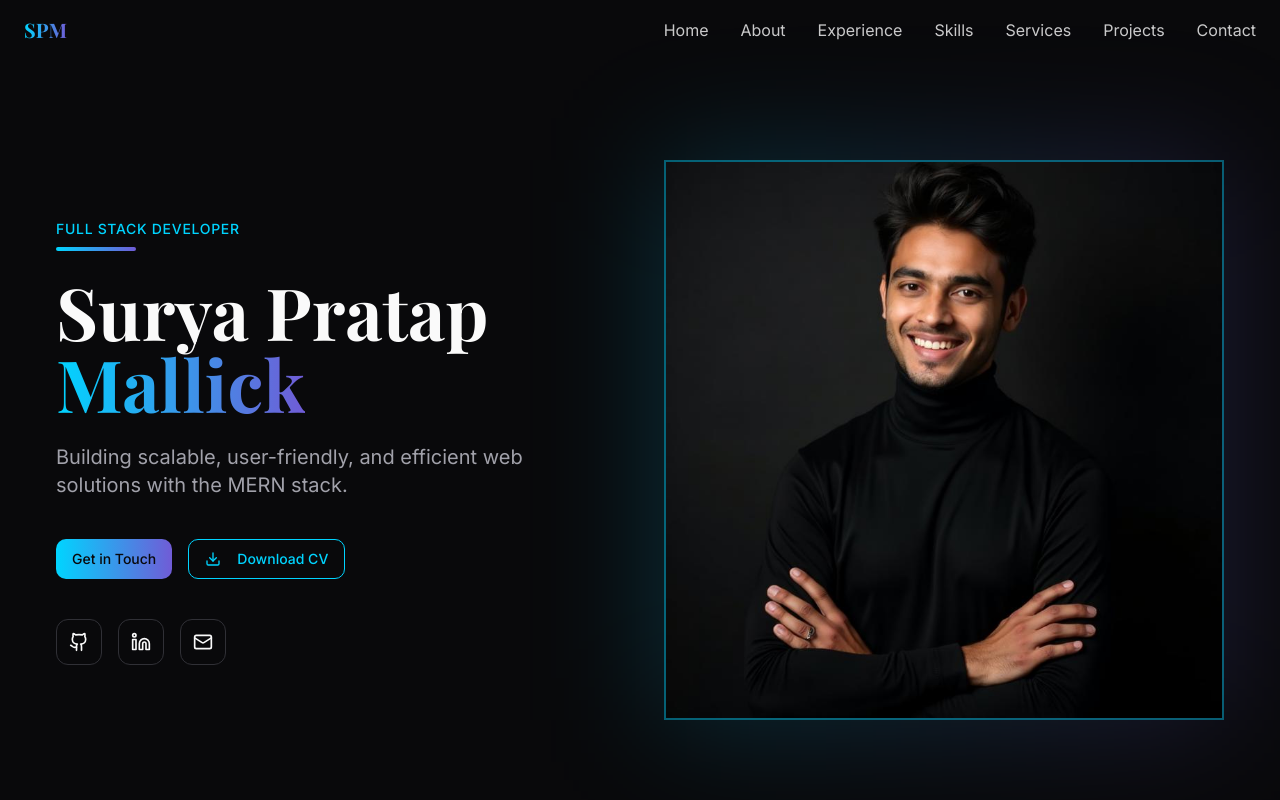
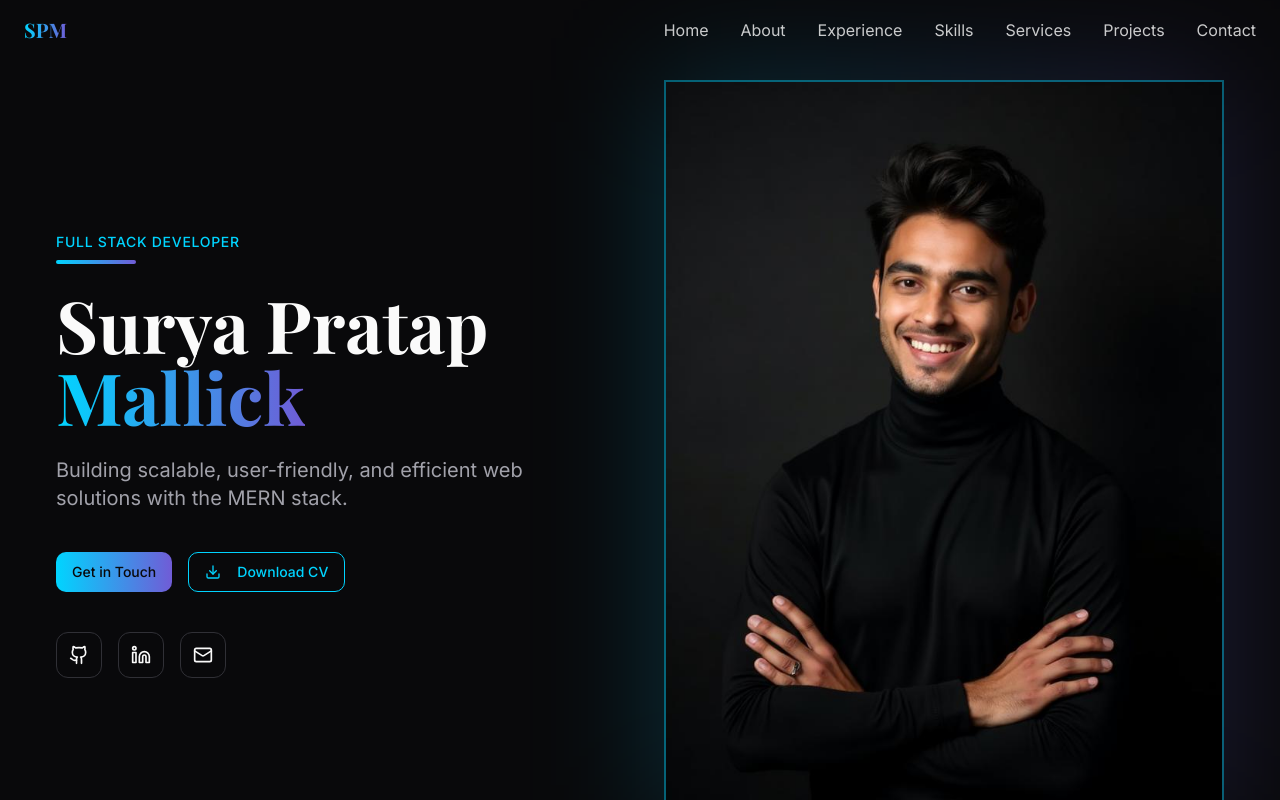
Before and after one commit to suryapratap14/suryapratap-portfolio, a React (Vite) app: page / in a window 1280 px wide. Shown: the top 800 px of the page. Built offline with nearby package versions, Linux system fonts and the light colour scheme; the HTML template or start-up script is replaced by a standard one.

Commit message:
Update hero section profile picture

```diff
--- a/src/components/Hero.tsx
+++ b/src/components/Hero.tsx
@@ -70,7 +70,7 @@ const Hero = () => {
 
         <div className="relative animate-slide-in-right">
           <div className="absolute inset-0 bg-gradient-to-r from-primary/20 to-secondary/20 blur-3xl" />
-          <div className="relative aspect-square overflow-hidden border-2 border-primary/40">
+          <div className="relative aspect-[3/4] overflow-hidden border-2 border-primary/40">
             <img
               src={profileImage}
               alt="Surya Pratap Mallick"
```
